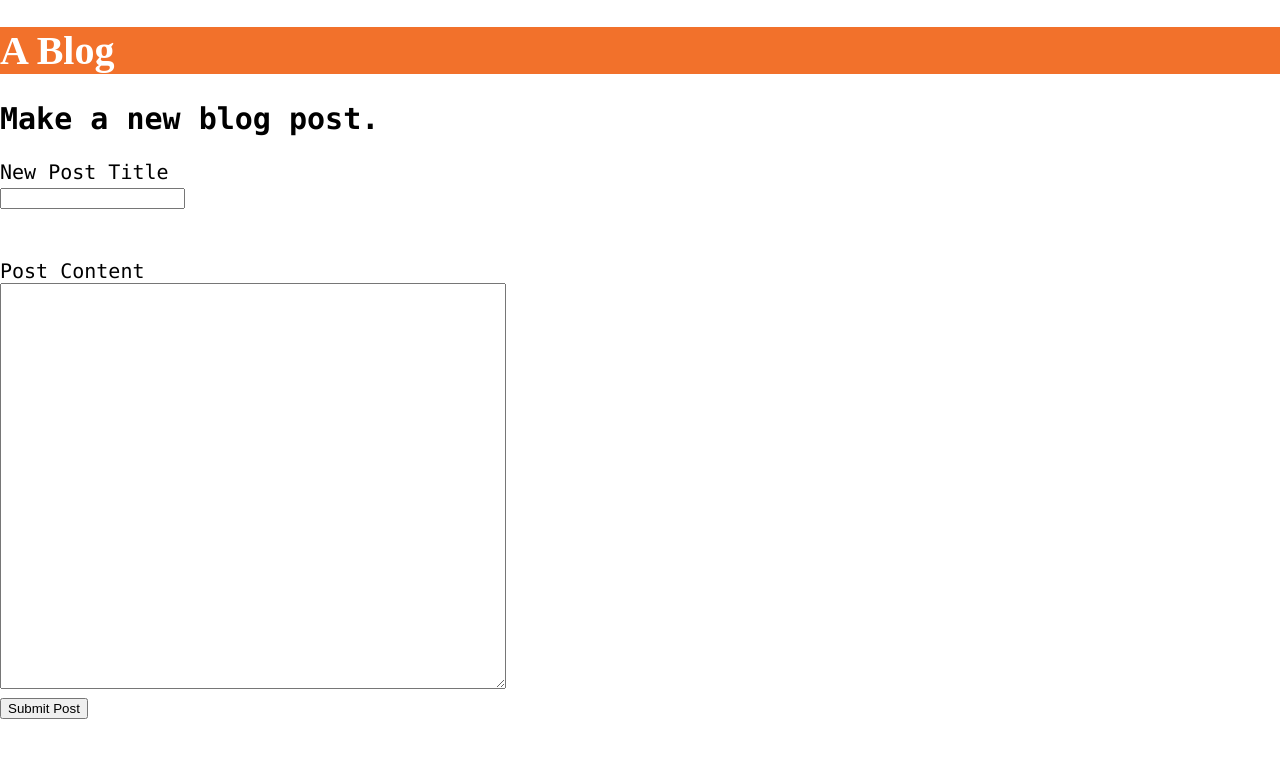
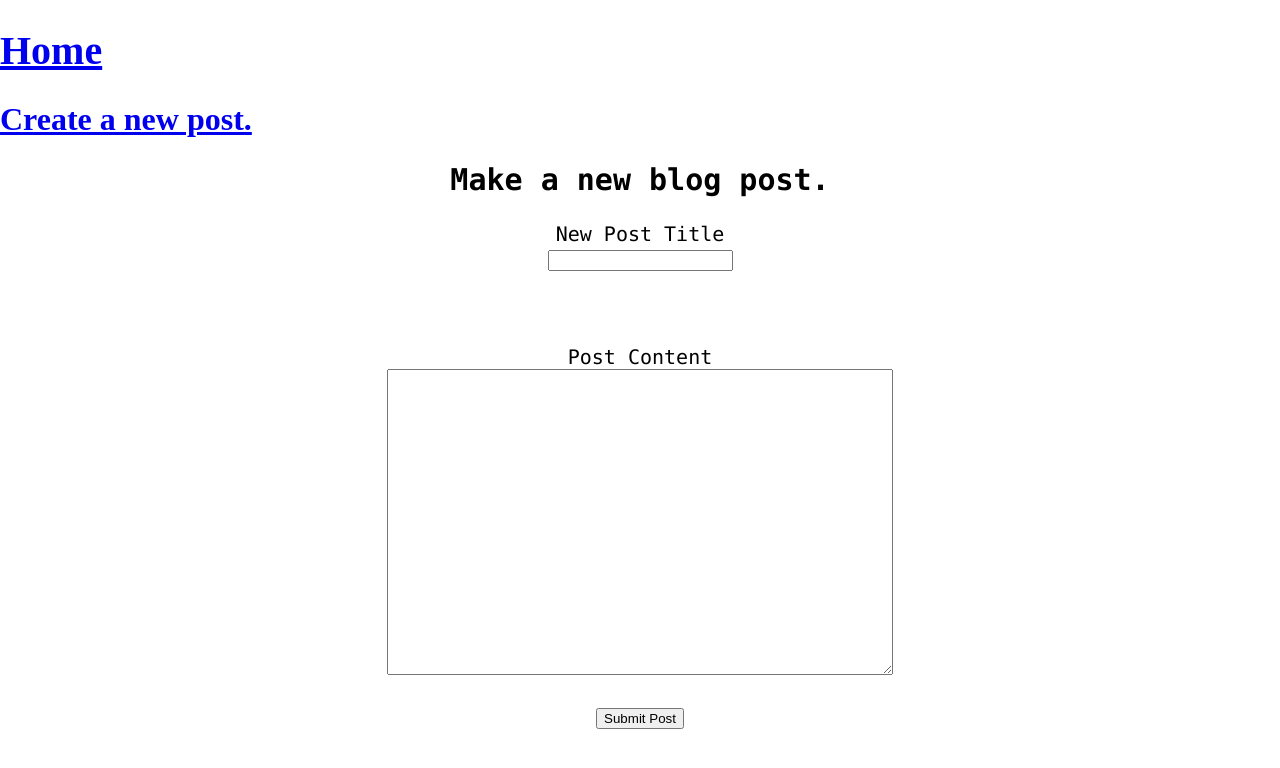
Before and after one commit to kesamu7/build-a-blog, a Python web app: template templates/newposting.html in a window 1280 px wide. Shown: the top 768 px of the page. Run offline with Jinja, Linux system fonts and the light colour scheme; the template is opened without the code that fills it, so the values that code supplies are empty.

Commit message:
Finished build-a-blog assignment.

```diff
--- a/templates/base.html
+++ b/templates/base.html
@@ -8,16 +8,17 @@
         font-weight:bold;
         font-size:40px;
         }
-
-
 </style>
     <head>
         <title>The K Blog</title>
     </head>
 
     <body style="margin:0;">
-        <h1 style="background-color:#f2712b; color:white; margin: 0 height: 50px;font-family:Franklin Gothic;font-size:40px;">
-            A Blog
+        <h1 style="background-color:white; color:white; margin: 0 height: 50px;font-family:Franklin Gothic;font-size:40px;">
+            <a href="/">Home</a>
+        </h1>
+        <h1>
+            <a href="/newpost">Create a new post.</a>
         </h1>
         {% block content %}
 
--- a/templates/newposting.html
+++ b/templates/newposting.html
@@ -1,23 +1,40 @@
 {% extends "base.html" %}
 
 {% block content %}
+<style type="text/css">
+
+    div {text-align:center;}
+    input{text-align:center;}
+    h2 {text-align:center;}
+
+</style>
 
 <h2 style="font-family:consolas;font-size:30px">Make a new blog post.</h2>
 
 <form method="post" style="font-family:consolas; font-size:20px">
     <label>
         <div class="title">New Post Title</div>
-        <input type="text" name="title"/>
+        <div>
+            <input type="text" name="title"/>
+        </div>
+
         <br>
     </label>
 
     <label>
         <div style="margin-top:50px;" class="body">Post Content</div>
-        <textarea name="body" style="height:400px;width:500px"></textarea>
+        <div>
+            <textarea name="body" style="height:300px;width:500px"></textarea>
+        </div>
+
     </label>
     <br>
     <div class="error">{{error}}</div>
-    <input type="submit" value="Submit Post">
+    <div>
+        <input type="submit" value="Submit Post">
+    </div>
+
+
 
 
 </form>
--- a/templates/postdisplay.html
+++ b/templates/postdisplay.html
@@ -1,8 +1,8 @@
 {% extends "base.html" %}
 
 {% block content %}
-
-
+<h2 class="post-title">{{ post.title }}</h2>
+<p class="post-body">{{ post.body }}</p>
 
 
 {% endblock %}
```
Also changed, not shown: main.py (+7 -12 lines), templates/frontpage.html (+7 -14 lines), 1 other file.
